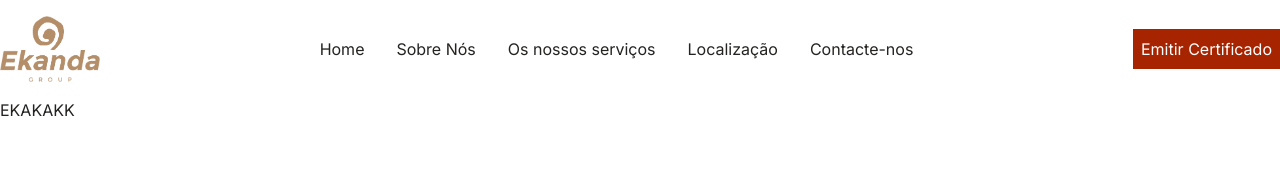
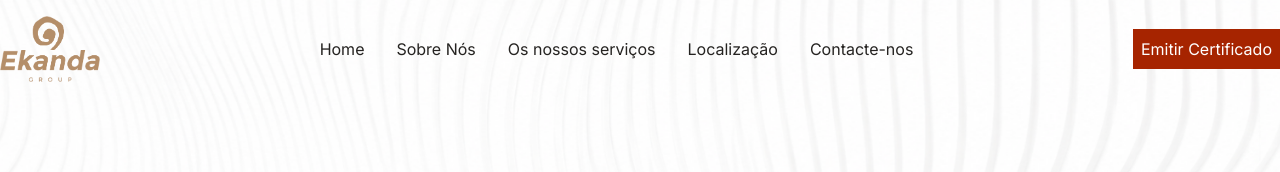
Before and after one commit to emanuel-malungo/InaciosCertify, a Next.js app: page / in a window 1280 px wide. Shown: the top 172 px of the page. Built offline with nearby package versions, Linux system fonts and the light colour scheme.

Commit message:
feat: implement landing page layout with Header and Hero components

```diff
--- a/src/app/page.tsx
+++ b/src/app/page.tsx
@@ -1,11 +1,13 @@
+
+import Hero from "@/components/layout/Hero";
 import Header from "@/components/layout/Header";
 
 
 export default function Home() {
   return (
-    <div className="">
-        <Header />
-        <h1>EKAKAKK</h1>
-    </div>
+    <>
+      <Header />
+      <Hero />
+    </>
   );
 }
--- a/src/components/layout/Header.tsx
+++ b/src/components/layout/Header.tsx
@@ -3,7 +3,7 @@ import logo from "@/assets/images/logo.png"
 
 export default function Header() {
     return (
-        <header className="">
+        <header className="fixed top-0 left-0 w-full z-50">
             <div className="mx-auto container flex items-center justify-between py-4 px-6 lg:px-0">
                 <div>
                     <Image src={logo} alt="EKANDA" width={100} height={200} />
--- /dev/null
+++ b/src/components/layout/Hero.tsx
@@ -0,0 +1,18 @@
+
+import Image from "next/image";
+import bgWhite from "@/assets/images/bg_white.png"
+
+export default function Hero()
+{
+    return (
+        <section className="relative h-screen w-full overflow-hidden">
+            <Image
+                src={bgWhite}
+                alt=""
+                fill
+                priority
+                className="object-cover z-0"
+            />
+        </section>
+    )
+}
```
